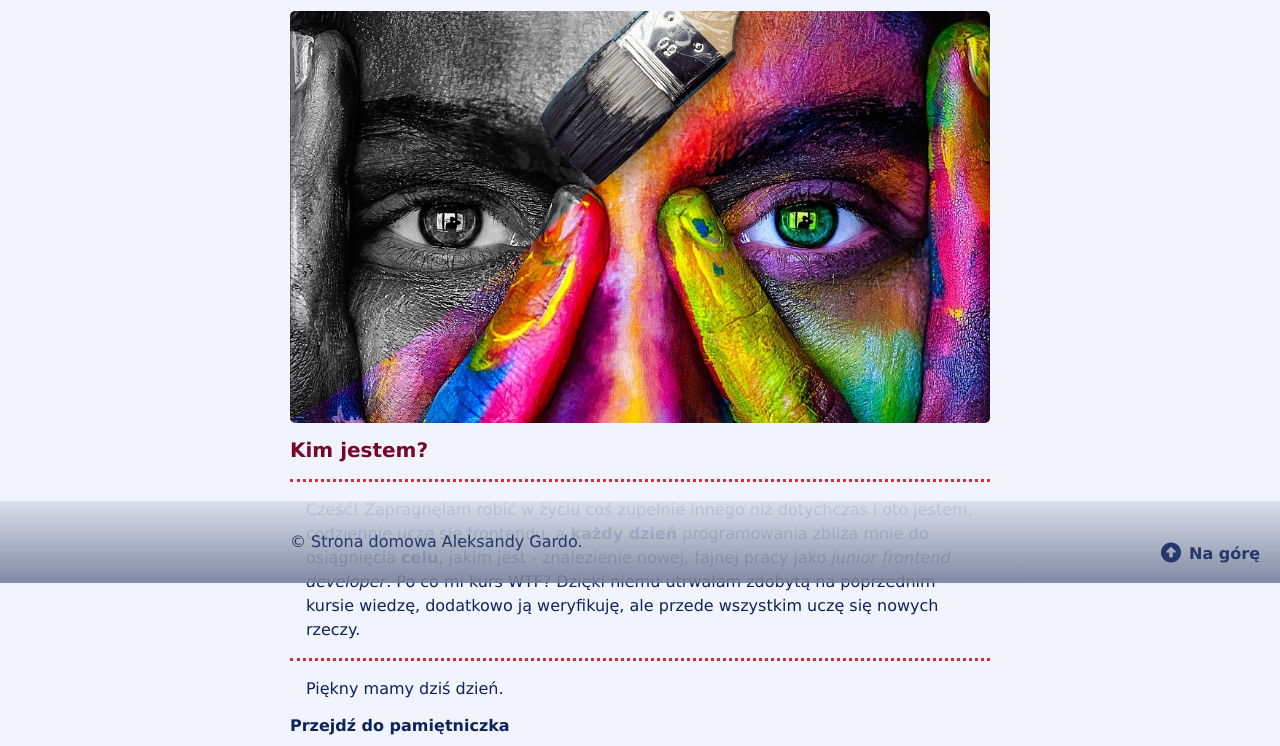
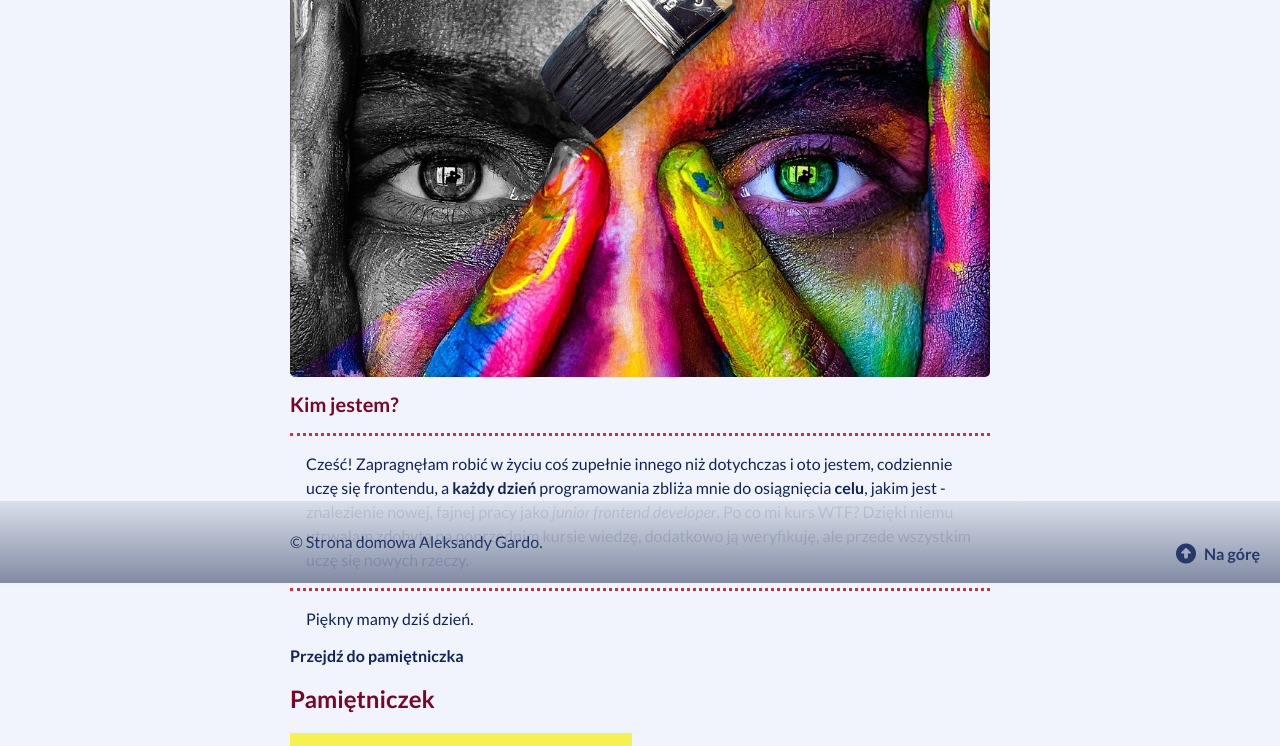
Before and after one commit to Atanvarde/homepage-gulp, a website built with webpack: page src/content/index.html in a window 1280 px wide. Shown: the part 217-963 px from the top of the page. Built offline with nearby package versions, Linux system fonts and the light colour scheme; files whose address does not match are found by name.

Commit message:
feat: new font added

```diff
--- a/src/scss/main.scss
+++ b/src/scss/main.scss
@@ -1,5 +1,6 @@
 @import "_normalize";
 @import "_variables";
+@import url('https://fonts.googleapis.com/css?family=Lato:400,400i,700&display=swap&subset=latin-ext');
 
 html {
   box-sizing: border-box;
@@ -17,7 +18,7 @@ a:visited {
 
 body {
   background: $mainBackground;
-  font-family: Verdana, Geneva, Tahoma, sans-serif;
+  font-family: 'Lato', sans-serif;
   @media (max-width: $tablet) {
     font-size: 13px;
   }
```
Also changed, not shown: dist/css/main.css, 1 other file.
